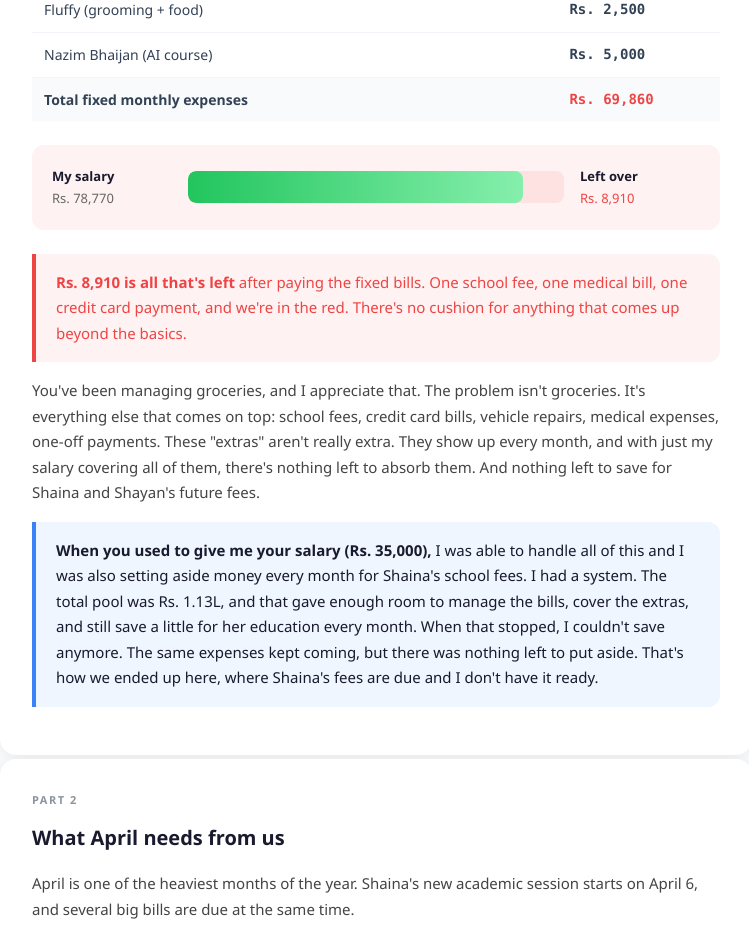
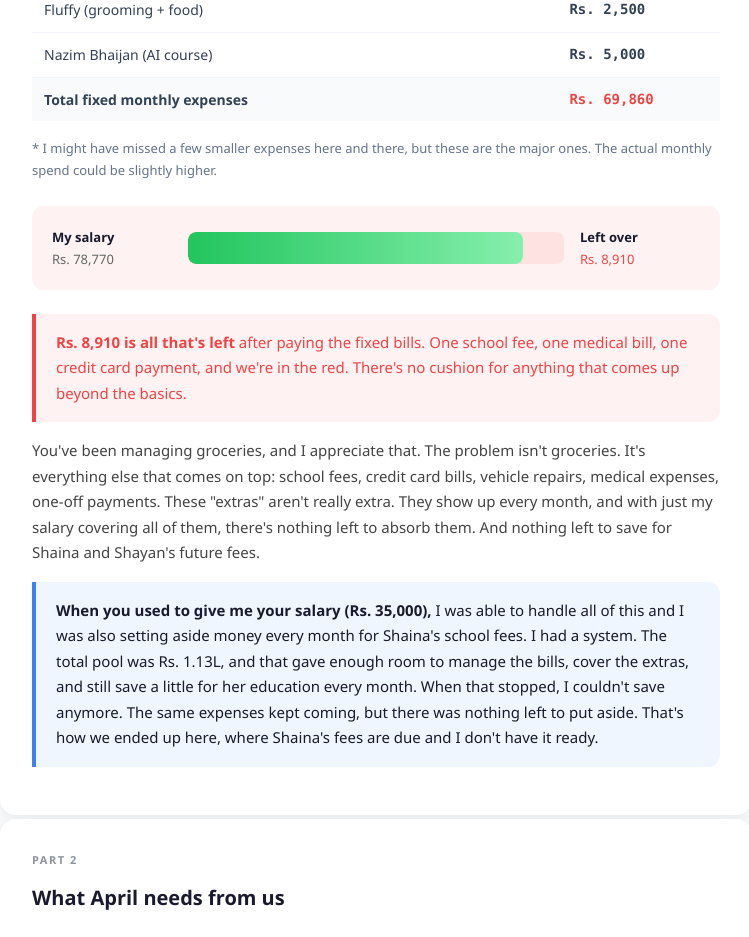
Before and after one commit to Shaidhms/fp-26x, a plain HTML site: page index.html in a window 1280 px wide. Shown: the part 1400-2337 px from the top of the page, without its empty margins (264-1013 px from the left). Drawn offline with Linux system fonts and the light colour scheme.

Commit message:
Add disclaimer about minor expenses

```diff
--- a/index.html
+++ b/index.html
@@ -284,6 +284,8 @@
     <tr class="bold-row"><td>Total fixed monthly expenses</td><td class="amount red">Rs. 69,860</td></tr>
   </table>
 
+  <p style="font-size: 13px; color: #64748b; margin-top: 8px;">* I might have missed a few smaller expenses here and there, but these are the major ones. The actual monthly spend could be slightly higher.</p>
+
   <div class="gap-visual">
     <div class="gap-label"><strong>My salary</strong><br>Rs. 78,770</div>
     <div class="gap-bar">
```
